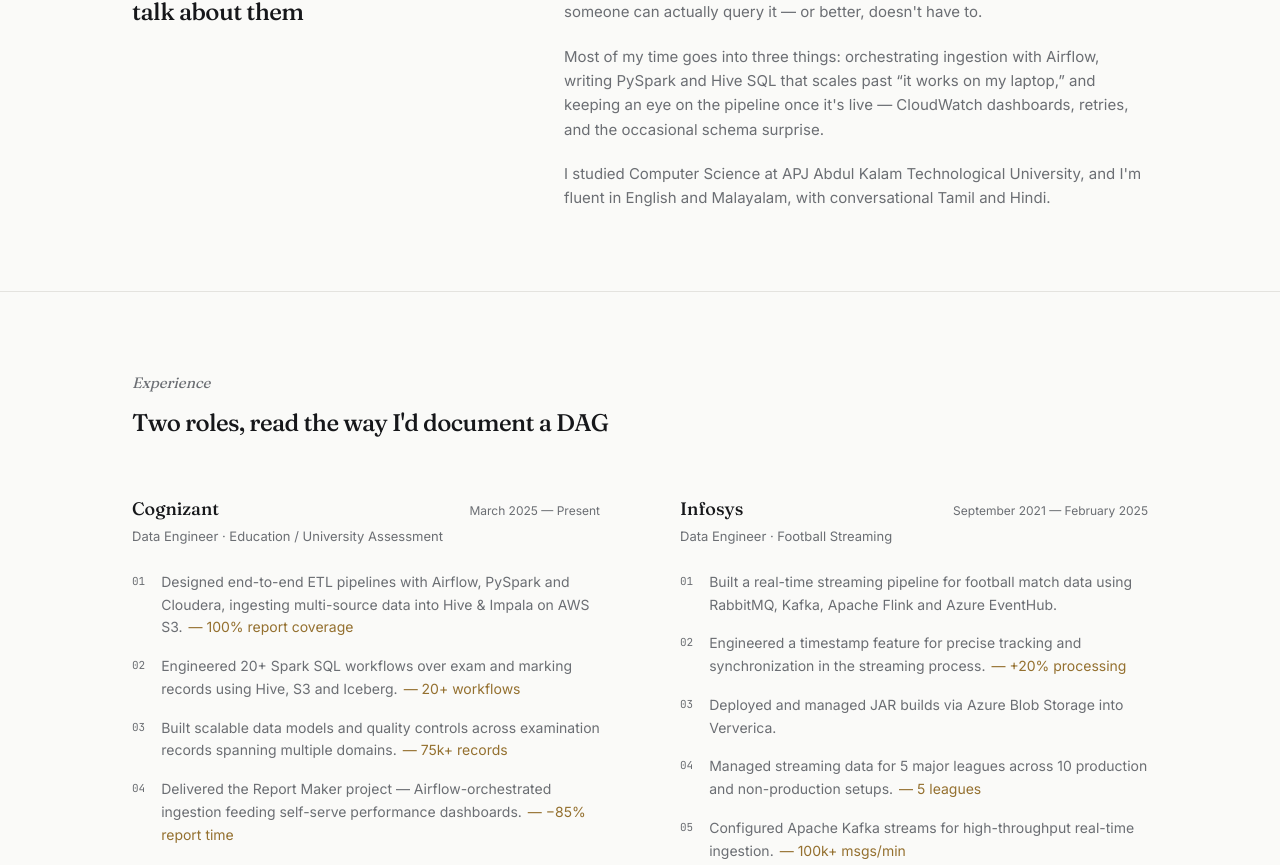
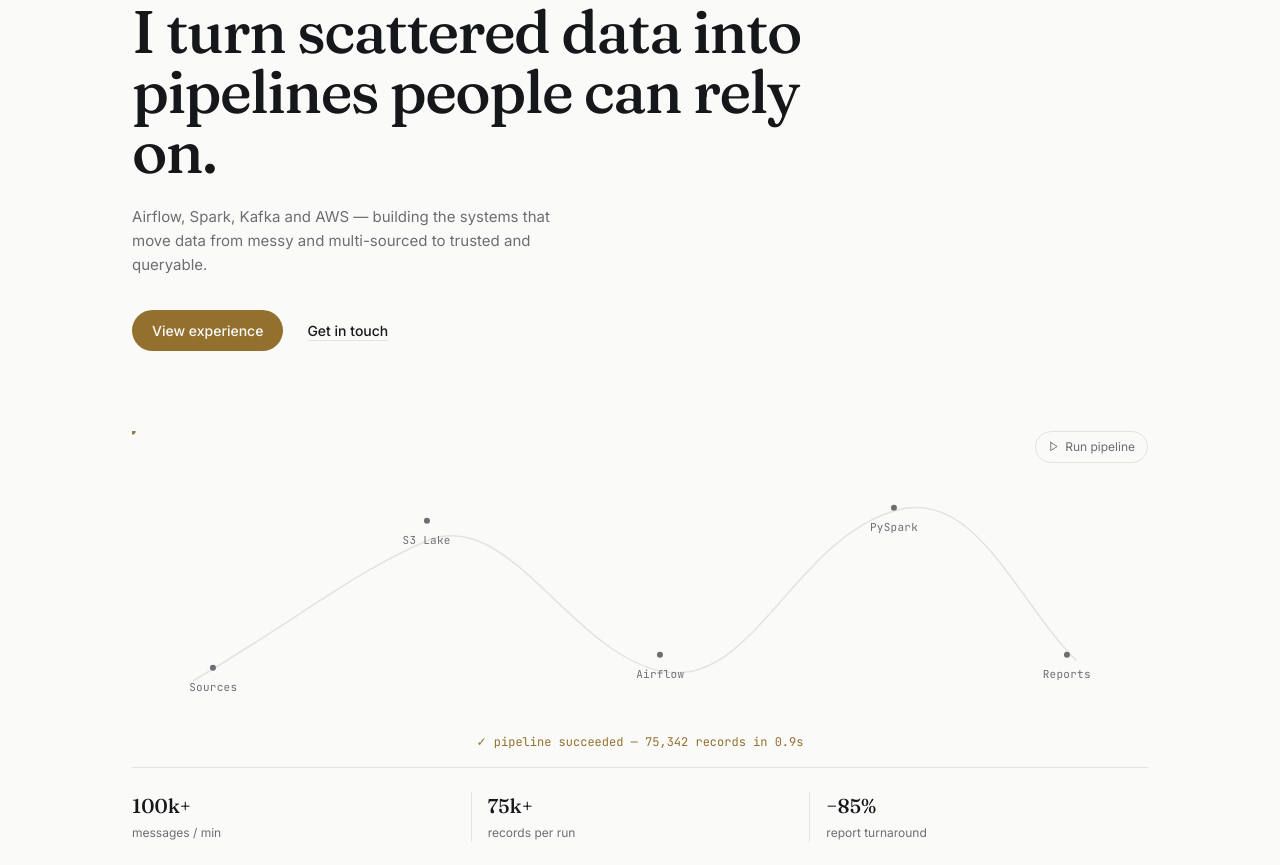
Before and after one commit to Harikrishnan009/Portfolio-website, a Next.js app: page / in a window 1280 px wide. Shown: the part 234-1099 px from the top of the page. Built offline with nearby package versions, Linux system fonts and the light colour scheme.

Commit message:
Restore hero component unchanged

```diff
--- /dev/null
+++ b/components/Hero.tsx
@@ -0,0 +1,257 @@
+"use client";
+
+import { useEffect, useRef, useState, CSSProperties } from "react";
+import { Play } from "lucide-react";
+
+interface Node {
+  id: string;
+  label: string;
+  detail: string;
+  x: number;
+  y: number;
+}
+
+const nodes: Node[] = [
+  { id: "sources", label: "Sources", detail: "Exam & marking data from multiple university systems.", x: 8, y: 78 },
+  { id: "lake", label: "S3 Lake", detail: "Raw and curated zones on AWS S3, catalogued with Iceberg.", x: 29, y: 32 },
+  { id: "airflow", label: "Airflow", detail: "20+ DAGs orchestrating ingestion into Hive & Impala.", x: 52, y: 74 },
+  { id: "spark", label: "PySpark", detail: "PySpark + Hive SQL transforming 75k+ records per run.", x: 75, y: 28 },
+  { id: "reports", label: "Reports", detail: "Self-serve dashboards — report time cut by ~85%.", x: 92, y: 74 },
+];
+
+const stats = [
+  { value: "100k+", label: "messages / min" },
+  { value: "75k+", label: "records per run" },
+  { value: "−85%", label: "report turnaround" },
+];
+
+const TARGET_RECORDS = 75342;
+const PARTICLE_COLORS = ["var(--accent)", "var(--ink)", "var(--muted)"];
+
+interface Particle {
+  id: number;
+  tx: number;
+  ty: number;
+  color: string;
+  size: number;
+}
+
+export default function Hero() {
+  const [active, setActive] = useState<string | null>(null);
+  const [running, setRunning] = useState(false);
+  const [runIndex, setRunIndex] = useState(-1);
+  const [counter, setCounter] = useState(0);
+  const [showSuccess, setShowSuccess] = useState(false);
+  const [particles, setParticles] = useState<Particle[]>([]);
+  const timeouts = useRef<ReturnType<typeof setTimeout>[]>([]);
+
+  const activeNode = nodes.find((n) => n.id === active);
+
+  useEffect(() => {
+    return () => {
+      timeouts.current.forEach(clearTimeout);
+    };
+  }, []);
+
+  useEffect(() => {
+    const t = setTimeout(() => runPipeline(), 900);
+    return () => clearTimeout(t);
+    // eslint-disable-next-line react-hooks/exhaustive-deps
+  }, []);
+
+  const runPipeline = () => {
+    if (running) return;
+    timeouts.current.forEach(clearTimeout);
+    timeouts.current = [];
+    setShowSuccess(false);
+    setRunning(true);
+    setRunIndex(-1);
+    setCounter(0);
+
+    nodes.forEach((_, i) => {
+      const t = setTimeout(() => setRunIndex(i), i * 260);
+      timeouts.current.push(t);
+    });
+
+    const countStart = nodes.length * 260;
+    const countDuration = 900;
+    const steps = 24;
+    for (let s = 1; s <= steps; s++) {
+      const t = setTimeout(() => {
+        setCounter(Math.round((TARGET_RECORDS * s) / steps));
+      }, countStart + (s * countDuration) / steps);
+      timeouts.current.push(t);
+    }
+
+    const finishT = setTimeout(() => {
+      setCounter(TARGET_RECORDS);
+      setShowSuccess(true);
+      setRunning(false);
+
+      const burst: Particle[] = Array.from({ length: 16 }, (_, i) => {
+        const angle = (Math.PI * 2 * i) / 16 + Math.random() * 0.3;
+        const distance = 40 + Math.random() * 50;
+        return {
+          id: Date.now() + i,
+          tx: Math.cos(angle) * distance,
+          ty: Math.sin(angle) * distance,
+          color: PARTICLE_COLORS[i % PARTICLE_COLORS.length],
+          size: 4 + Math.random() * 3,
+        };
+      });
+      setParticles(burst);
+      const clearT = setTimeout(() => setParticles([]), 950);
+      timeouts.current.push(clearT);
+
+      const hideT = setTimeout(() => setShowSuccess(false), 4200);
+      timeouts.current.push(hideT);
+    }, countStart + countDuration + 80);
+    timeouts.current.push(finishT);
+  };
+
+  return (
+    <section id="top" className="relative">
+      <div className="mx-auto max-w-content px-6 pb-16 pt-20 md:px-8 md:pb-24 md:pt-28">
+        <p className="font-display text-[15px] italic text-muted">Data engineer — Kerala, India</p>
+        <h1 className="mt-5 max-w-2xl font-display text-[2.75rem] font-medium leading-[1.12] tracking-tight text-ink md:text-6xl">
+          I turn scattered data into pipelines people can rely on.
+        </h1>
+        <p className="mt-6 max-w-md text-[15px] leading-relaxed text-muted">
+          Airflow, Spark, Kafka and AWS — building the systems that move data from
+          messy and multi-sourced to trusted and queryable.
+        </p>
+
+        <div className="mt-8 flex flex-wrap items-center gap-6">
+          <a
+            href="#pipeline"
+            className="focus-ring rounded-full px-5 py-2.5 text-[14px] font-medium text-bg transition-transform active:scale-95"
+            style={{ backgroundColor: "var(--accent)" }}
+          >
+            View experience
+          </a>
+          <a
+            href="#contact"
+            className="focus-ring text-[14px] font-medium text-ink underline decoration-line underline-offset-4 transition-colors hover:decoration-ink"
+          >
+            Get in touch
+          </a>
+        </div>
+
+        <div className="relative mt-20 h-[280px] w-full select-none md:h-[320px]">
+          <button
+            onClick={runPipeline}
+            disabled={running}
+            className="focus-ring absolute right-0 top-0 z-30 flex items-center gap-1.5 rounded-full border border-line px-3 py-1.5 text-[12px] text-muted transition-colors hover:text-ink disabled:opacity-60"
+          >
+            <Play size={11} strokeWidth={2} className={running ? "animate-pulse" : ""} />
+            {running ? "Running…" : "Run pipeline"}
+          </button>
+
+          <svg
+            className="absolute inset-0 h-full w-full"
+            viewBox="0 0 1000 320"
+            preserveAspectRatio="none"
+            aria-hidden="true"
+          >
+            <path
+              id="flowPath"
+              d="M60,250 C160,190 220,140 290,110 C370,75 430,220 520,240 C610,260 650,110 750,80 C830,55 870,170 930,230"
+              fill="none"
+              stroke="var(--line)"
+              strokeWidth="1.5"
+            />
+            {[0, -2.6, -5.2].map((delay, i) => (
+              <circle key={i} r="3.5" fill="var(--accent)" opacity={running ? 1 : 0.55}>
+                <animateMotion
+                  dur={running ? "2.4s" : "8s"}
+                  repeatCount="indefinite"
+                  begin={`${delay}s`}
+                >
+                  <mpath href="#flowPath" />
+                </animateMotion>
+              </circle>
+            ))}
+          </svg>
+
+          {nodes.map((n, i) => {
+            const isLit = running && runIndex >= i;
+            return (
+              <button
+                key={n.id}
+                onMouseEnter={() => setActive(n.id)}
+                onMouseLeave={() => setActive((cur) => (cur === n.id ? null : cur))}
+                onFocus={() => setActive(n.id)}
+                onBlur={() => setActive((cur) => (cur === n.id ? null : cur))}
+                style={{ left: `${n.x}%`, top: `${n.y}%` }}
+                className="focus-ring absolute z-10 flex -translate-x-1/2 -translate-y-1/2 flex-col items-center gap-2 bg-transparent"
+              >
+                <span
+                  className="h-1.5 w-1.5 rounded-full transition-all duration-300"
+                  style={{
+                    backgroundColor: active === n.id || isLit ? "var(--accent)" : "var(--muted)",
+                    transform: active === n.id || isLit ? "scale(1.8)" : "scale(1)",
+                  }}
+                />
+                <span className="font-mono text-[11px] tracking-wide text-muted">{n.label}</span>
+                {n.id === "reports" &&
+                  particles.map((p) => (
+                    <span
+                      key={p.id}
+                      className="confetti-particle pointer-events-none"
+                      style={
+                        {
+                          left: 0,
+                          top: -6,
+                          width: p.size,
+                          height: p.size,
+                          backgroundColor: p.color,
+                          "--tx": `${p.tx}px`,
+                          "--ty": `${p.ty}px`,
+                        } as CSSProperties
+                      }
+                    />
+                  ))}
+              </button>
+            );
+          })}
+
+          {activeNode && !running && (
+            <div
+              style={{
+                left: `${Math.min(Math.max(activeNode.x, 16), 84)}%`,
+                top: `${activeNode.y > 50 ? activeNode.y - 22 : activeNode.y + 14}%`,
+              }}
+              className="pointer-events-none absolute z-20 w-56 -translate-x-1/2 text-center text-[12px] leading-snug text-muted"
+            >
+              {activeNode.detail}
+            </div>
+          )}
+
+          {(running || showSuccess) && (
+            <div className="absolute bottom-0 left-1/2 z-20 -translate-x-1/2 text-center font-mono text-[12px]">
+              {running && (
+                <p className="text-muted">
+                  {counter.toLocaleString()} <span className="text-muted">records processed</span>
+                </p>
+              )}
+              {showSuccess && (
+                <p style={{ color: "var(--accent)" }}>
+                  ✓ pipeline succeeded — {TARGET_RECORDS.toLocaleString()} records in 0.9s
+                </p>
+              )}
+            </div>
+          )}
+        </div>
+
+        <div className="mt-4 grid grid-cols-3 divide-x divide-line border-t border-line pt-6">
+          {stats.map((s) => (
+            <div key={s.label} className="px-4 first:pl-0">
+              <p className="font-display text-xl font-medium text-ink">{s.value}</p>
+              <p className="mt-1 text-[12px] text-muted">{s.label}</p>
+            </div>
+          ))}
+        </div>
+      </div>
+    </section>
+  );
+}
```
